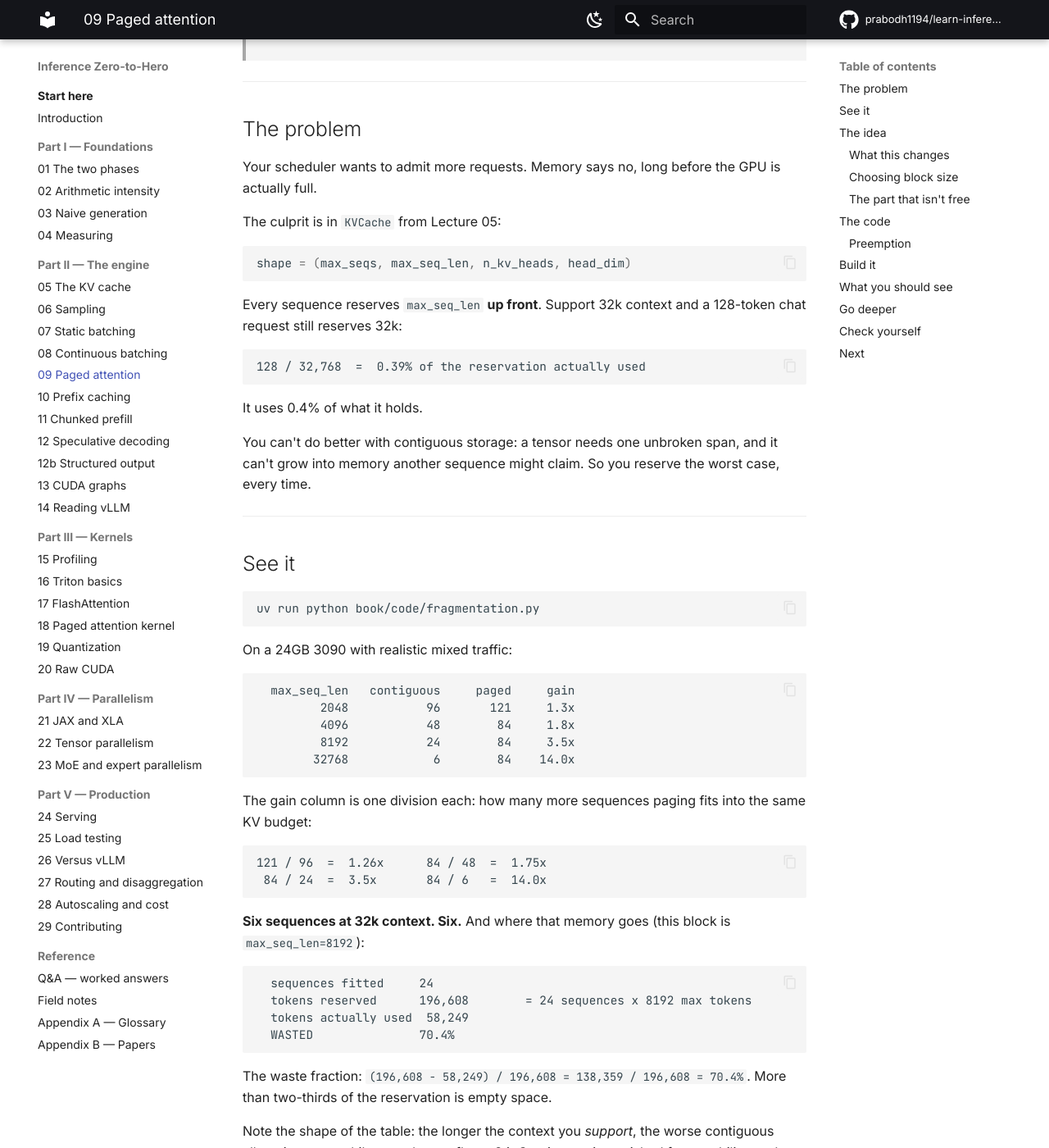
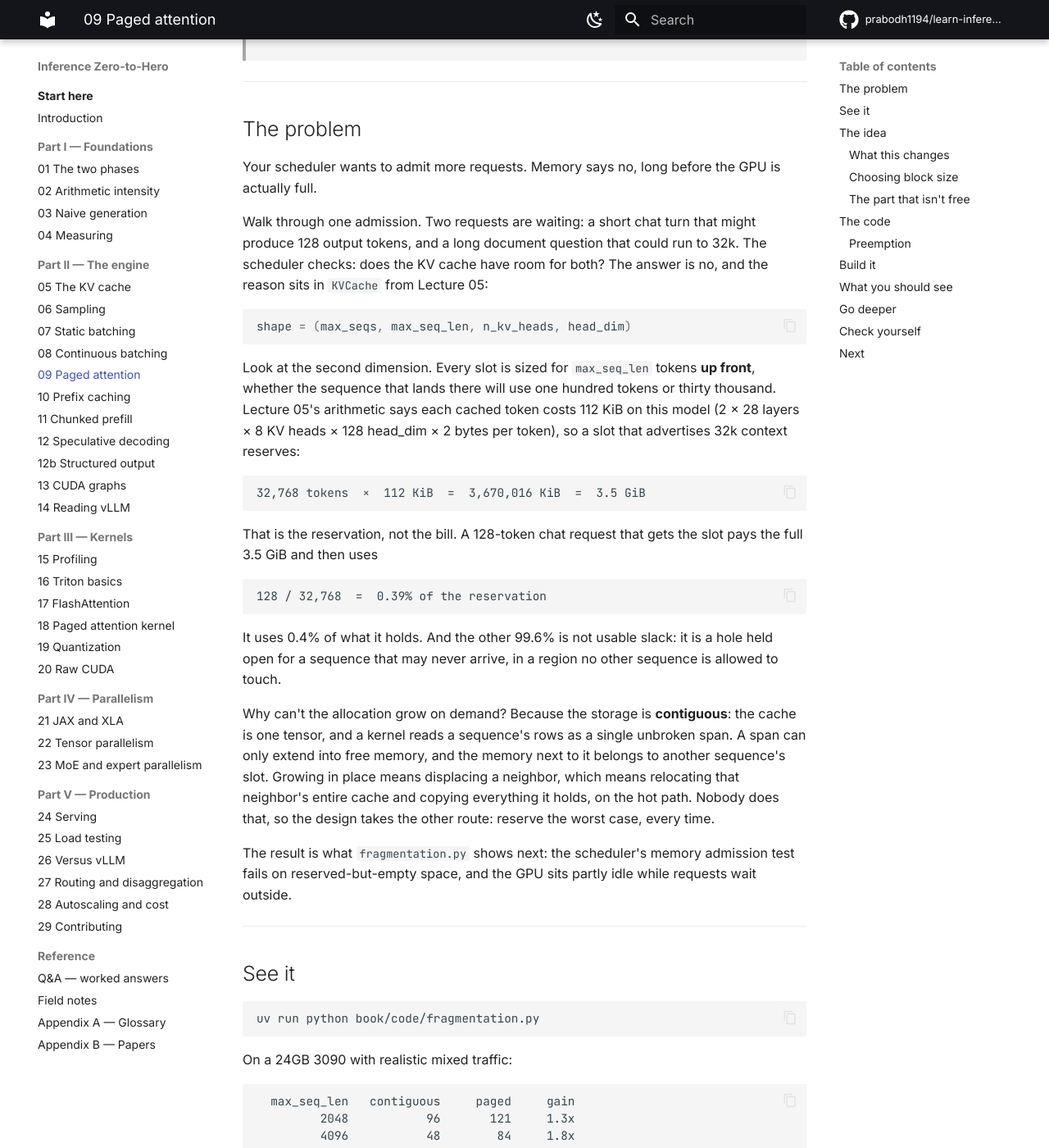
Before and after one commit to prabodh1194/learn-inference, an MkDocs documentation site: the page built from book/09-paged-attention.md, in a window 1280 px wide and 1400 px high, scrolled down 323 px. Shown: the whole window at 82% size. Built offline with MkDocs 1.6.1 and Material for MkDocs 9.7.7, drawn with Linux system fonts in a browser that asks for light colours; comment, search, counter and statistics services are not loaded.

Commit message:
book: expand the memory-reservation problem statement in L09

````diff
--- a/book/09-paged-attention.md
+++ b/book/09-paged-attention.md
@@ -16,24 +16,47 @@
 Your scheduler wants to admit more requests. Memory says no, long before the GPU
 is actually full.
 
-The culprit is in `KVCache` from Lecture 05:
+Walk through one admission. Two requests are waiting: a short chat turn that
+might produce 128 output tokens, and a long document question that could run to
+32k. The scheduler checks: does the KV cache have room for both? The answer is
+no, and the reason sits in `KVCache` from Lecture 05:
 
 ```python
 shape = (max_seqs, max_seq_len, n_kv_heads, head_dim)
 ```
 
-Every sequence reserves `max_seq_len` **up front**. Support 32k context and a
-128-token chat request still reserves 32k:
+Look at the second dimension. Every slot is sized for `max_seq_len` tokens
+**up front**, whether the sequence that lands there will use one hundred tokens
+or thirty thousand. Lecture 05's arithmetic says each cached token costs
+112 KiB on this model (2 × 28 layers × 8 KV heads × 128 head_dim × 2 bytes per
+token), so a slot that advertises 32k context reserves:
 
 ```
-128 / 32,768  =  0.39% of the reservation actually used
+32,768 tokens  ×  112 KiB  =  3,670,016 KiB  =  3.5 GiB
 ```
 
-It uses 0.4% of what it holds.
+That is the reservation, not the bill. A 128-token chat request that gets the
+slot pays the full 3.5 GiB and then uses
 
-You can't do better with contiguous storage: a tensor needs one unbroken span,
-and it can't grow into memory another sequence might claim. So you reserve the
-worst case, every time.
+```
+128 / 32,768  =  0.39% of the reservation
+```
+
+It uses 0.4% of what it holds. And the other 99.6% is not usable slack: it is a
+hole held open for a sequence that may never arrive, in a region no other
+sequence is allowed to touch.
+
+Why can't the allocation grow on demand? Because the storage is **contiguous**:
+the cache is one tensor, and a kernel reads a sequence's rows as a single
+unbroken span. A span can only extend into free memory, and the memory next to
+it belongs to another sequence's slot. Growing in place means displacing a
+neighbor, which means relocating that neighbor's entire cache and copying
+everything it holds, on the hot path. Nobody does that, so the design takes the
+other route: reserve the worst case, every time.
+
+The result is what `fragmentation.py` shows next: the scheduler's memory
+admission test fails on reserved-but-empty space, and the GPU sits partly idle
+while requests wait outside.
 
 ---
 
````
